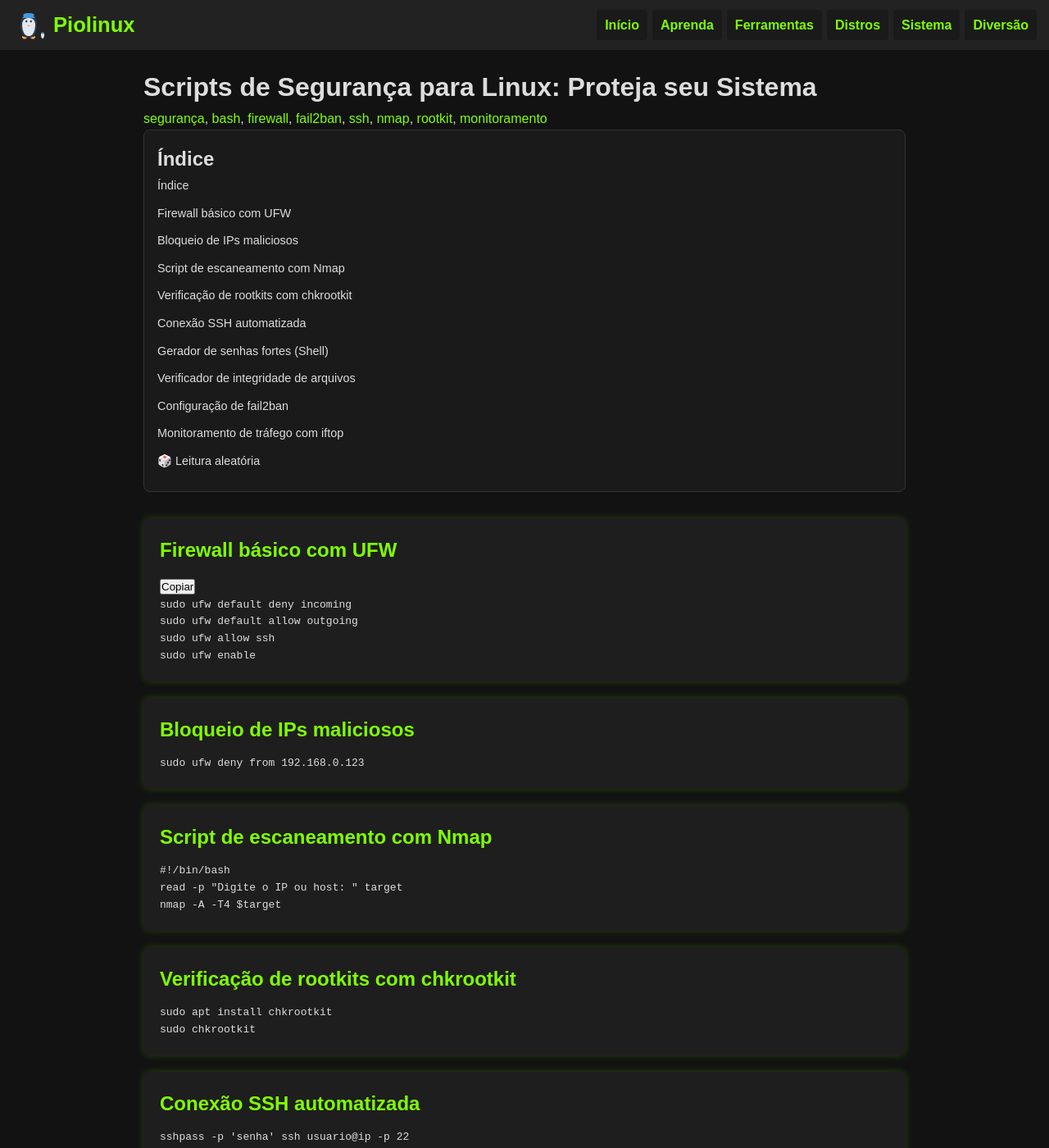
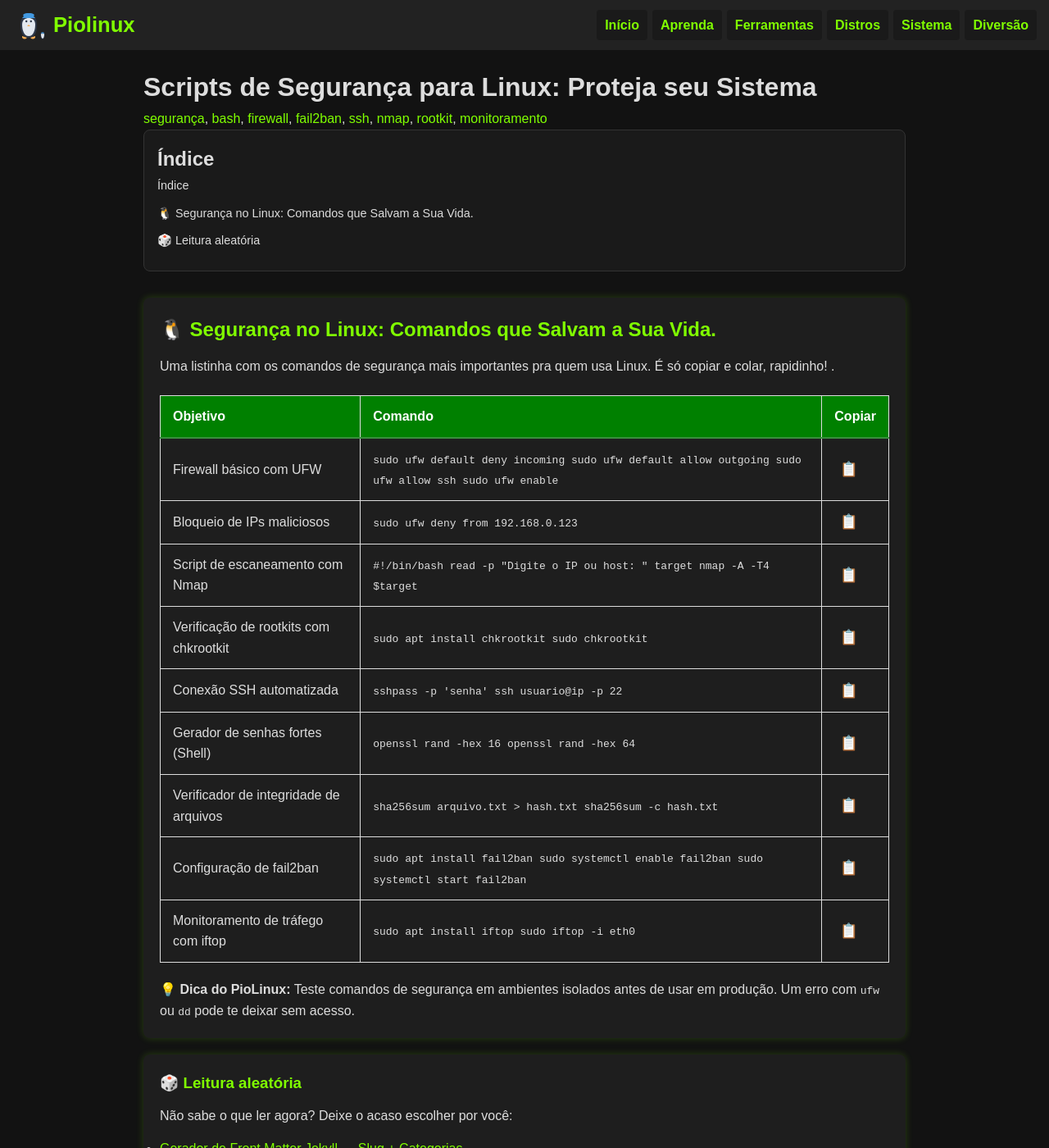
Before and after one commit to Piolinux/piolinux-site, a Jekyll site: the page built from _pages/scripts-de-seguranca-para-linux-proteja-seu-sistema.md, in a window 1280 px wide and 1400 px high. Shown: the whole window at 82% size. Built offline with Jekyll 4.4.1, drawn with Linux system fonts in a browser that asks for light colours.

Commit message:
Update scripts-de-seguranca-para-linux-proteja-seu-sistema.md

```diff
--- a/_pages/scripts-de-seguranca-para-linux-proteja-seu-sistema.md
+++ b/_pages/scripts-de-seguranca-para-linux-proteja-seu-sistema.md
@@ -16,70 +16,104 @@ permalink: /scripts-seguranca-linux/
 
 
 <section>
-<h2>
-     Firewall básico com UFW
-    </h2>
-<button class="copy">
-     Copiar
-    </button>
-<pre>sudo ufw default deny incoming
+<h2>🐧 Segurança no Linux: Comandos que Salvam a Sua Vida.</h2>
+
+<p>Uma listinha com os comandos de segurança mais importantes pra quem usa Linux. É só copiar e colar, rapidinho!
+.</p>
+
+<table class="evergreen-table">
+  <thead>
+    <tr>
+      <th>Objetivo</th>
+      <th>Comando</th>
+      <th>Copiar</th>
+    </tr>
+  </thead>
+  <tbody>
+    <tr>
+      <td data-label="Objetivo">Firewall básico com UFW</td>
+      <td data-label="Comando"><code>sudo ufw default deny incoming
 sudo ufw default allow outgoing
 sudo ufw allow ssh
-sudo ufw enable</pre>
+sudo ufw enable</code></td>
+      <td data-label="Copiar"><button class="copy-btn" data-cmd="sudo ufw default deny incoming%0Asudo ufw default allow outgoing%0Asudo ufw allow ssh%0Asudo ufw enable">📋</button></td>
+    </tr>
+    <tr>
+      <td data-label="Objetivo">Bloqueio de IPs maliciosos</td>
+      <td data-label="Comando"><code>sudo ufw deny from 192.168.0.123</code></td>
+      <td data-label="Copiar"><button class="copy-btn" data-cmd="sudo ufw deny from 192.168.0.123">📋</button></td>
+    </tr>
+    <tr>
+      <td data-label="Objetivo">Script de escaneamento com Nmap</td>
+      <td data-label="Comando"><code>#!/bin/bash
+read -p "Digite o IP ou host: " target
+nmap -A -T4 $target</code></td>
+      <td data-label="Copiar"><button class="copy-btn" data-cmd="#!/bin/bash%0Aread -p &quot;Digite o IP ou host: &quot; target%0Anmap -A -T4 $target">📋</button></td>
+    </tr>
+    <tr>
+      <td data-label="Objetivo">Verificação de rootkits com chkrootkit</td>
+      <td data-label="Comando"><code>sudo apt install chkrootkit
+sudo chkrootkit</code></td>
+      <td data-label="Copiar"><button class="copy-btn" data-cmd="sudo apt install chkrootkit%0Asudo chkrootkit">📋</button></td>
+    </tr>
+    <tr>
+      <td data-label="Objetivo">Conexão SSH automatizada</td>
+      <td data-label="Comando"><code>sshpass -p 'senha' ssh usuario@ip -p 22</code></td>
+      <td data-label="Copiar"><button class="copy-btn" data-cmd="sshpass -p 'senha' ssh usuario@ip -p 22">📋</button></td>
+    </tr>
+    <tr>
+      <td data-label="Objetivo">Gerador de senhas fortes (Shell)</td>
+      <td data-label="Comando"><code>openssl rand -hex 16
+openssl rand -hex 64</code></td>
+      <td data-label="Copiar"><button class="copy-btn" data-cmd="openssl rand -hex 16%0Aopenssl rand -hex 64">📋</button></td>
+    </tr>
+    <tr>
+      <td data-label="Objetivo">Verificador de integridade de arquivos</td>
+      <td data-label="Comando"><code>sha256sum arquivo.txt > hash.txt
+sha256sum -c hash.txt</code></td>
+      <td data-label="Copiar"><button class="copy-btn" data-cmd="sha256sum arquivo.txt > hash.txt%0Asha256sum -c hash.txt">📋</button></td>
+    </tr>
+    <tr>
+      <td data-label="Objetivo">Configuração de fail2ban</td>
+      <td data-label="Comando"><code>sudo apt install fail2ban
+sudo systemctl enable fail2ban
+sudo systemctl start fail2ban</code></td>
+      <td data-label="Copiar"><button class="copy-btn" data-cmd="sudo apt install fail2ban%0Asudo systemctl enable fail2ban%0Asudo systemctl start fail2ban">📋</button></td>
+    </tr>
+    <tr>
+      <td data-label="Objetivo">Monitoramento de tráfego com iftop</td>
+      <td data-label="Comando"><code>sudo apt install iftop
+sudo iftop -i eth0</code></td>
+      <td data-label="Copiar"><button class="copy-btn" data-cmd="sudo apt install iftop%0Asudo iftop -i eth0">📋</button></td>
+    </tr>
+  </tbody>
+</table>
+
+<!-- Dica final (opcional, mas recomendada) -->
+<div class="dica-final">
+  💡 <strong>Dica do PioLinux:</strong> Teste comandos de segurança em ambientes isolados antes de usar em produção. Um erro com <code>ufw</code> ou <code>dd</code> pode te deixar sem acesso.
+</div>
+
+
 </section>
-<section>
-<h2>
-     Bloqueio de IPs maliciosos
-    </h2>
-<pre>sudo ufw deny from 192.168.0.123</pre>
-</section>
-<section>
-<h2>
-     Script de escaneamento com Nmap
-    </h2>
-<pre>#!/bin/bash
-read -p "Digite o IP ou host: " target
-nmap -A -T4 $target</pre>
-</section>
-<section>
-<h2>
-     Verificação de rootkits com chkrootkit
-    </h2>
-<pre>sudo apt install chkrootkit
-sudo chkrootkit</pre>
-</section>
-<section>
-<h2>
-     Conexão SSH automatizada
-    </h2>
-<pre>sshpass -p 'senha' ssh usuario@ip -p 22</pre>
-</section>
-<section>
-<h2>
-     Gerador de senhas fortes (Shell)
-    </h2>
-<pre>openssl rand -hex 16
-openssl rand -hex 64</pre>
-</section>
-<section>
-<h2>
-     Verificador de integridade de arquivos
-    </h2>
-<pre>sha256sum arquivo.txt &gt; hash.txt
-sha256sum -c hash.txt</pre>
-</section>
-<section>
-<h2>
-     Configuração de fail2ban
-    </h2>
-<pre>sudo apt install fail2ban
-sudo systemctl enable fail2ban
-sudo systemctl start fail2ban</pre>
-</section>
-<section>
-<h2>
-     Monitoramento de tráfego com iftop
-    </h2>
-<pre>sudo apt install iftop
-sudo iftop -i eth0</pre>
-</section>
+
+
+<script>
+document.addEventListener('click', function(e) {
+  if (e.target.matches('.copy-btn')) {
+    const cmd = e.target.dataset.cmd;
+    if (cmd) {
+      const formatted = cmd
+        .replace(/%0A/g, '\n')
+        .replace(/%22/g, '"')
+        .replace(/%3E/g, '>')
+        .replace(/%26/g, '&');
+      navigator.clipboard.writeText(formatted).then(() => {
+        const original = e.target.textContent;
+        e.target.textContent = '✓';
+        setTimeout(() => e.target.textContent = original, 1200);
+      });
+    }
+  }
+});
+</script>
```
